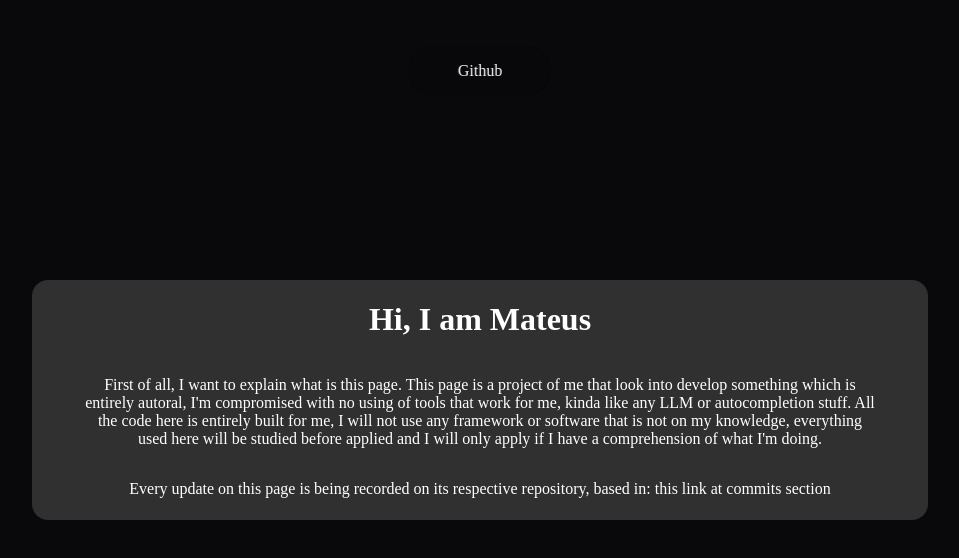
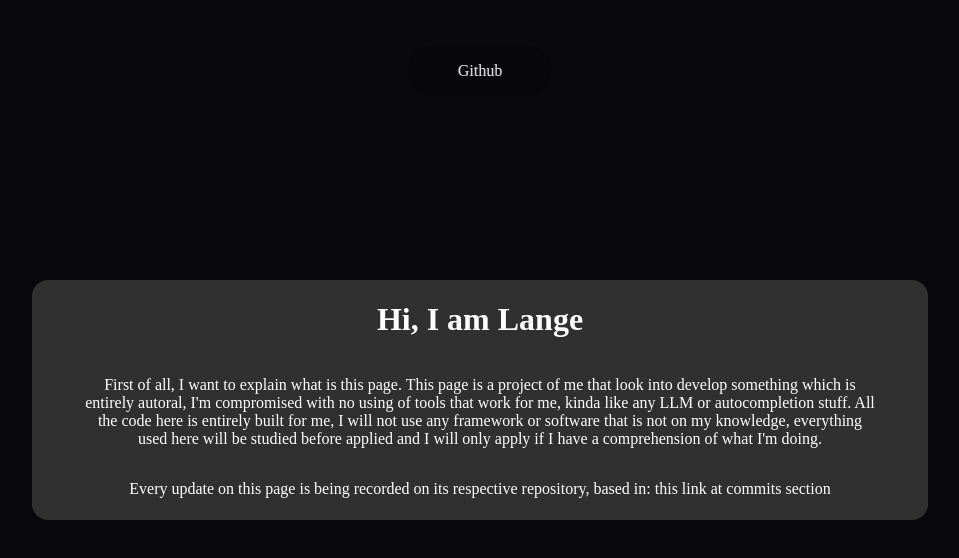
Before and after one commit to mateusleitao/personalWebpage, a React (Vite) app: page / in a window 1280 px wide. Shown: the top 558 px of the page, without its empty margins (160-1119 px from the left). Built offline with nearby package versions, Linux system fonts and the light colour scheme; a web font is replaced by a local one.

Commit message:
refactor: rename branding from Mateus to Lange

```diff
--- a/src/App.jsx
+++ b/src/App.jsx
@@ -21,7 +21,7 @@ function App() {
         </nav>
         <main>
           <div id="card">
-            <h1>Hi, I am Mateus</h1>
+            <h1>Hi, I am Lange</h1>
             <p>
               First of all, I want to explain what is this page. This page is a
               project of me that look into develop something which is entirely
```
